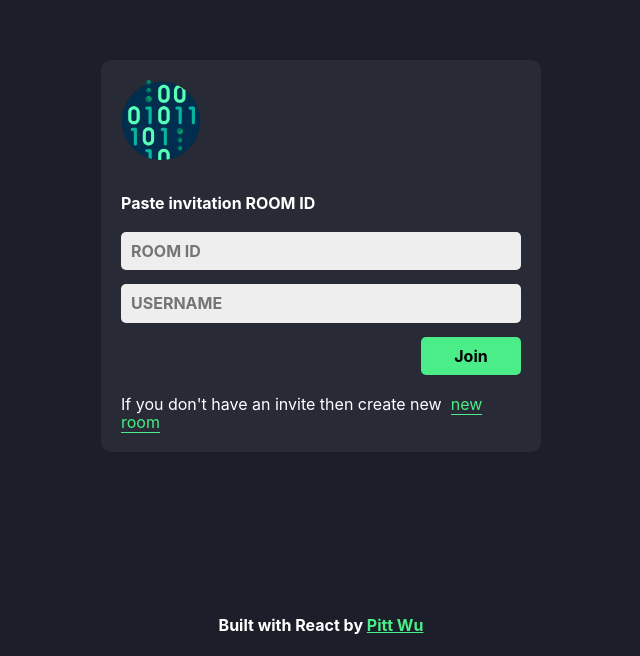
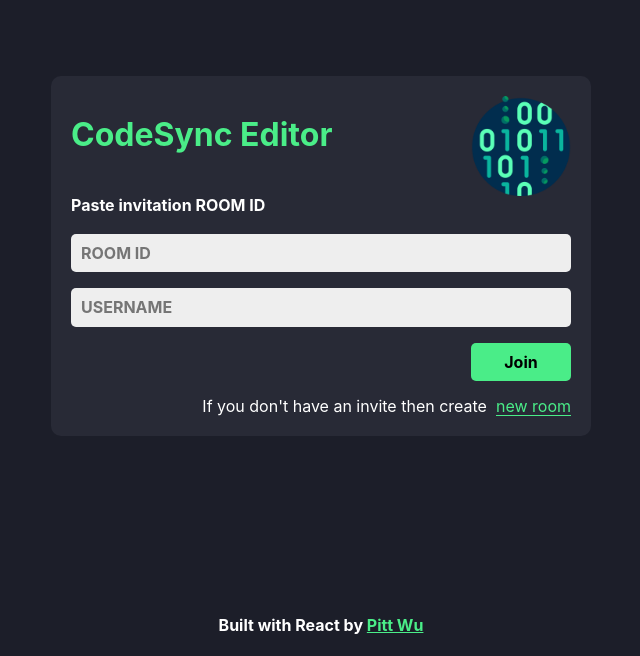
Before and after one commit to wuzhe0912/realtime-editor-react, a React (Create React App) app: page / in a window 1280 px wide. Shown: the part 144-800 px from the top of the page, without its empty margins (319-959 px from the left). Built offline with nearby package versions, Linux system fonts and the light colour scheme.

Commit message:
feat: test create new room

```diff
--- a/package.json
+++ b/package.json
@@ -9,8 +9,10 @@
     "normalize.css": "^8.0.1",
     "react": "^18.1.0",
     "react-dom": "^18.1.0",
+    "react-hot-toast": "^2.3.0",
     "react-router-dom": "^6.3.0",
     "react-scripts": "5.0.1",
+    "uuid": "^8.3.2",
     "web-vitals": "^2.1.4"
   },
   "scripts": {
--- a/src/pages/Home/Home.jsx
+++ b/src/pages/Home/Home.jsx
@@ -1,15 +1,31 @@
+import { useState } from 'react';
+import HomeFooter from './HomeFooter';
+import { v4 as uuidv4 } from 'uuid';
+// import toast from 'react-hot-toast';
 import CodeSyncLogo from 'assets/code-sync.png';
 import styles from './Home.module.css';
 
 function Home() {
+  const [roomId, setRoomId] = useState('');
+
+  const createNewRoom = (e) => {
+    const id = uuidv4();
+    console.log(id);
+    setRoomId(id);
+    // toast.success('New Room created!');
+  };
+
   return (
     <main className={styles.homeWrapper}>
       <section className={styles.formWrapper}>
+        <div className={styles.formTitle}>
+          <h1>CodeSync Editor</h1>
           <img
             src={CodeSyncLogo}
             className={styles.homeLogo}
             alt='code-sync-logo'
           />
+        </div>
         <h4 className={styles.inviteRoomId}>Paste invitation ROOM ID</h4>
         <div className={styles.inputContainer}>
           <input
@@ -23,26 +39,15 @@ function Home() {
             placeholder='USERNAME'
           />
           <button className='btn btn-join'>Join</button>
-          <span className={styles.createInfo}>
-            If you don't have an invite then create new &nbsp;
-            <a href='https://www.google.com/' className={styles.createNewRoom}>
+          <div className={styles.createInfo}>
+            If you don't have an invite then create &nbsp;
+            <span onClick={createNewRoom} className={styles.createNewRoom}>
               new room
-            </a>
             </span>
           </div>
+        </div>
       </section>
-      <footer>
-        <h4>
-          Built with React by&nbsp;
-          <a
-            href='https://github.com/wuzhe0912'
-            target='_blank'
-            rel='noreferrer noopener'
-          >
-            Pitt Wu
-          </a>
-        </h4>
-      </footer>
+      <HomeFooter />
     </main>
   );
 }
--- a/src/pages/Home/Home.module.css
+++ b/src/pages/Home/Home.module.css
@@ -10,13 +10,19 @@
   background: #282a36;
   padding: 20px;
   border-radius: 10px;
-  width: 400px;
+  width: 500px;
   max-width: 90%;
 }
 
+.formTitle {
+  display: flex;
+  justify-content: space-between;
+  color: #4aed88;
+}
+
 .homeLogo {
-  height: 80px;
-  margin-bottom: 30px;
+  width: 100px;
+  height: 100px;
 }
 
 .inviteRoomId {
@@ -34,25 +40,27 @@
   border-radius: 5px;
   outline: none;
   border: none;
-  margin-bottom: 14px;
+  margin-bottom: 16px;
   background: #eee;
   font-size: 16px;
   font-weight: bold;
 }
 
 .createInfo {
-  margin: 0 auto;
-  margin-top: 20px;
+  display: flex;
+  justify-content: flex-end;
+  margin-top: 16px;
 }
 
 .createNewRoom {
   color: #4aed88;
   text-decoration: none;
   border-bottom: 1px solid #4aed88;
-  transition: all 0
+  transition: all 0;
 }
 
 .createNewRoom:hover {
   color: #368654;
   border-color: #368654;
+  cursor: pointer;
 }
--- /dev/null
+++ b/src/pages/Home/HomeFooter.jsx
@@ -0,0 +1,18 @@
+function HomeFooter() {
+  return (
+    <footer>
+      <h4>
+        Built with React by&nbsp;
+        <a
+          href='https://github.com/wuzhe0912'
+          target='_blank'
+          rel='noreferrer noopener'
+        >
+          Pitt Wu
+        </a>
+      </h4>
+    </footer>
+  );
+}
+
+export default HomeFooter;
```
Also changed, not shown: 1 other file (tests, documents, lock files or other folders). Lines whose indentation alone changed are shown as unchanged.
